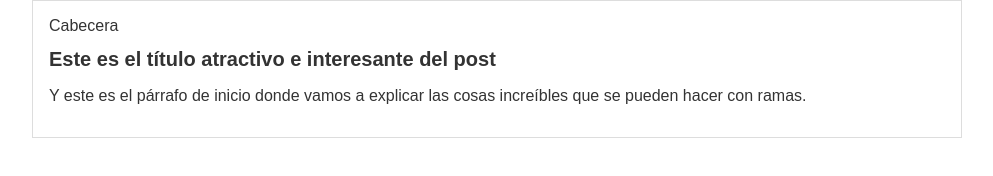
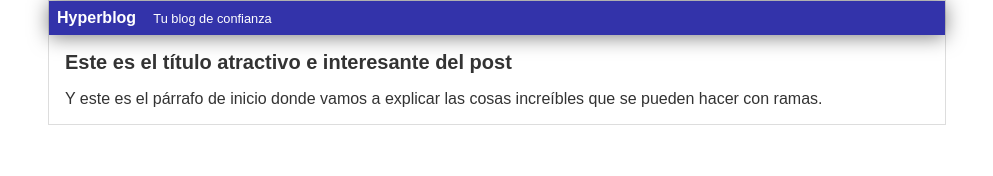
Before and after one commit to JuanitoOrtega/hyperblog, a plain HTML site: page blogpost.html in a window 1280 px wide. Shown: the whole page, without its empty margins (143-1136 px from the left). Drawn offline with Linux system fonts and the light colour scheme.

Commit message:
Finalizada la cabecera con diseño azul

```diff
--- a/blogpost.html
+++ b/blogpost.html
@@ -11,7 +11,8 @@
 <body>
     <div id="container">
         <div id="cabecera">
-            Cabecera
+            Hyperblog
+            <span id="tagline">Tu blog de confianza</span>
         </div>
         <div id="post">
             <h1>Este es el título atractivo e interesante del post</h1>
--- a/css/style.css
+++ b/css/style.css
@@ -7,9 +7,24 @@ body {
     padding: 0;
 }
 
+#cabecera {
+    background: #33a;
+    box-shadow: 0px 2px 20px 0px rgba(0, 0, 0, 0.5);
+    color: white;
+    font-weight: bold;
+    margin: 0;
+    padding: 0.5em;
+}
+
+#cabecera #tagline {
+    padding: 0 0 0 1em;
+    font-weight: normal;
+    font-size: 0.8em;
+}
+
 #container {
     width: 70%;
-    padding: 1em;
+    padding: 0;
     text-align: left;
     border: 1px solid #ddd;
     margin: 0 auto;
@@ -18,3 +33,7 @@ body {
 #container h1 {
     font-size: 20px;
 }
+
+#post {
+    margin: 1em;
+}
```
